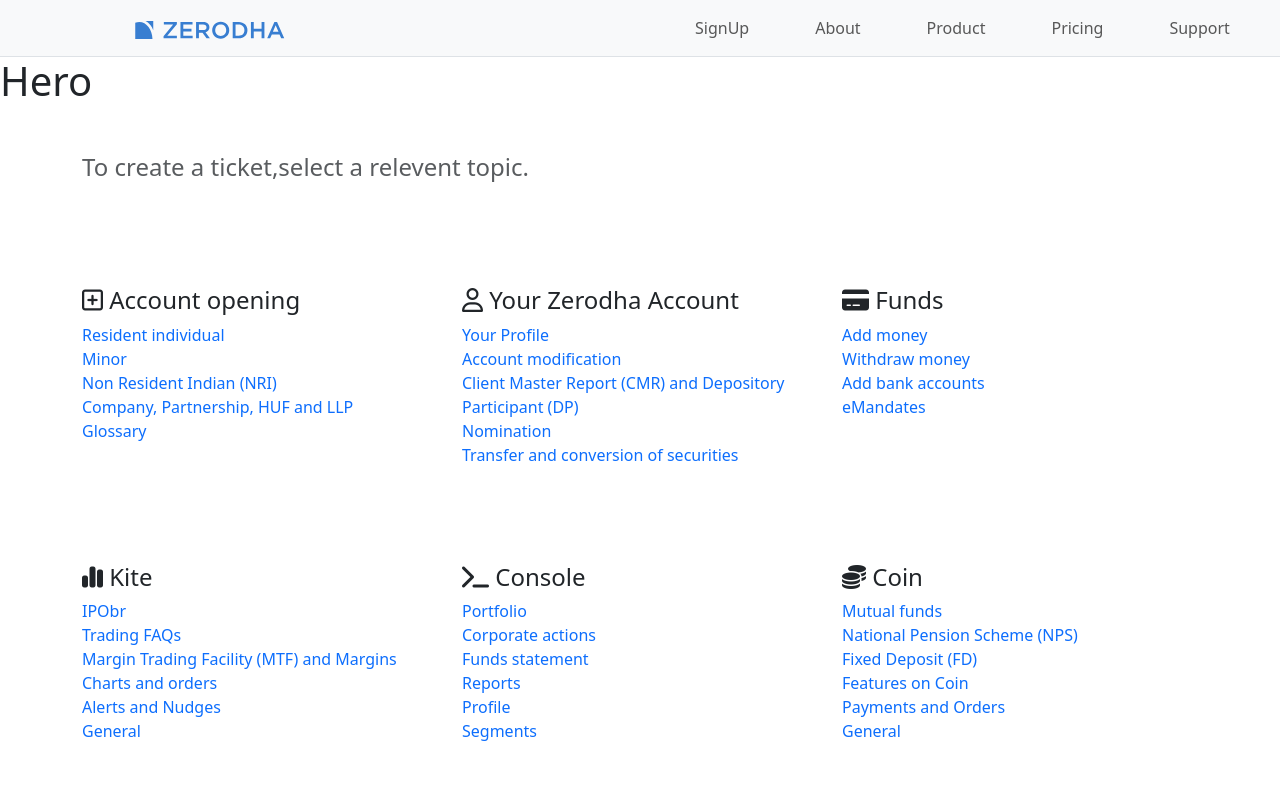
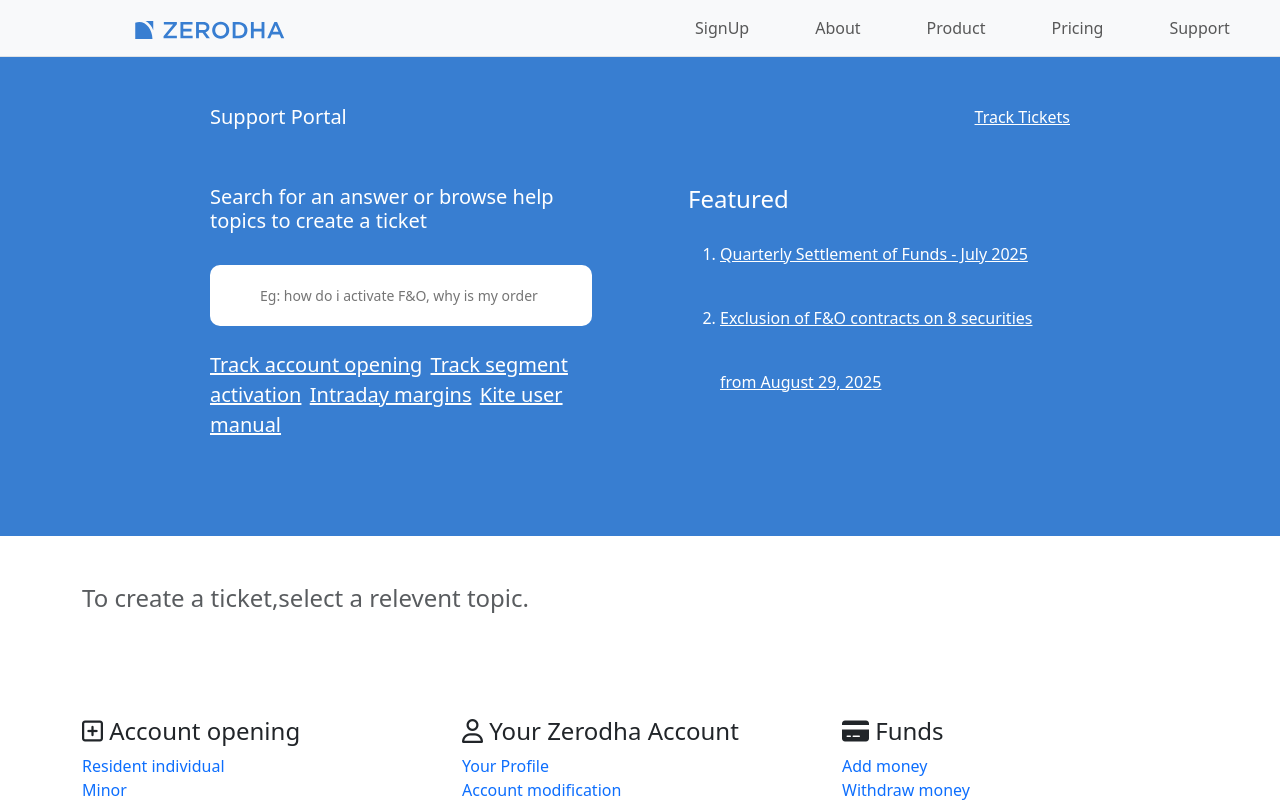
Before and after one commit to pulkitgaba009/Trading-Webapp, a React (Vite) app: page /support in a window 1280 px wide. Shown: the top 802 px of the page. Built offline with nearby package versions, Linux system fonts and the light colour scheme.

Commit message:
compleated support section

```diff
--- a/src/index.css
+++ b/src/index.css
@@ -1,3 +1,22 @@
 .nav-item{
     margin-left: 50px;
 }
+
+#supportHero{
+    background-color: rgb(56, 126, 209);
+    color: white;
+}
+
+#supportWrapper{
+    display: flex;
+    justify-content: space-between;
+    margin: 0 150px;
+}
+
+#supportHero input{
+    padding: 20px 50px;
+    width: 100%;
+    font-size: 14px;
+    border-radius:10px;
+    border: none;
+}
--- a/src/landing_page/support/Hero.jsx
+++ b/src/landing_page/support/Hero.jsx
@@ -1,7 +1,35 @@
 function Hero() {
-    return (
-        <h1>Hero</h1>
-     );
+  return (
+    <div className="container-fluid" id="supportHero">
+      <div className="px-5 pt-5" id="supportWrapper">
+        <h3 className="fs-5">Support Portal</h3>
+        <a  style={{color:"white"}} href="">Track Tickets</a>
+      </div>
+
+      <div className="row" style={{margin:"0 150px"}}>
+        <div className="col-6 p-5 mb-5">
+          <h1 className="fs-5">Search for an answer or browse help topics to create a ticket</h1> <br />
+          <input
+            type="text"
+            placeholder="Eg: how do i activate F&O, why is my order getting rejected ..."
+            id=""
+          /> <br /> <br />
+          <a  className="fs-5" style={{color:"white"}} href="">Track account opening</a> &nbsp;
+          <a  className="fs-5" style={{color:"white"}} href="">Track segment activation</a> &nbsp;
+          <a  className="fs-5" style={{color:"white"}} href="">Intraday margins</a> &nbsp;
+          <a  className="fs-5" style={{color:"white"}} href="">Kite user manual</a> &nbsp;
+        </div>
+        <div className="col-6 p-5 mb-5">
+          <h1 className="fs-4">Featured</h1>
+          <ol>
+            <li><a  style={{color:"white",lineHeight:"4"}} href="">Quarterly Settlement of Funds - July 2025</a></li>
+            <li><a  style={{color:"white",lineHeight:"4"}} href="">Exclusion of F&O contracts on 8 securities from August 29, 2025</a></li>
+          </ol>
+
+        </div>
+      </div>
+    </div>
+  );
 }
 
 export default Hero;
--- a/src/landing_page/support/Ticket.jsx
+++ b/src/landing_page/support/Ticket.jsx
@@ -6,7 +6,7 @@
       </div>
       <div className="row">
         <div className="col-4 mt-5 mb-5">
-          <h4><i class="fa-regular fa-square-plus"></i> Account opening</h4>
+          <h4><i className="fa-regular fa-square-plus"></i> Account opening</h4>
           <a style={{ textDecoration: "none" }} href="">
             Resident individual <br />
           </a>
@@ -25,7 +25,7 @@
         </div>
 
         <div className="col-4 mt-5 mb-5">
-          <h4><i class="fa-regular fa-user"></i> Your Zerodha Account</h4>
+          <h4><i className="fa-regular fa-user"></i> Your Zerodha Account</h4>
           <a style={{ textDecoration: "none" }} href="">
             Your Profile <br />
           </a>
@@ -44,7 +44,7 @@
         </div>
 
         <div className="col-4 mt-5 mb-5">
-          <h4><i class="fa-solid fa-credit-card"></i> Funds</h4>
+          <h4><i className="fa-solid fa-credit-card"></i> Funds</h4>
           <a style={{ textDecoration: "none" }} href="">
             Add money <br />
           </a>
@@ -62,7 +62,7 @@
 
       <div className="row">
         <div className="col-4 mt-5 mb-5">
-          <h4><i class="fa-solid fa-chart-simple"></i> Kite</h4>
+          <h4><i className="fa-solid fa-chart-simple"></i> Kite</h4>
           <a style={{ textDecoration: "none" }} href="">
             IPObr <br />
           </a>
@@ -84,7 +84,7 @@
         </div>
 
         <div className="col-4 mt-5 mb-5">
-          <h4><i class="fa-solid fa-terminal"></i> Console</h4>
+          <h4><i className="fa-solid fa-terminal"></i> Console</h4>
           <a style={{ textDecoration: "none" }} href="">
             Portfolio <br />
           </a>
@@ -106,7 +106,7 @@
         </div>
 
         <div className="col-4 mt-5 mb-5">
-          <h4><i class="fa-solid fa-coins"></i> Coin</h4>
+          <h4><i className="fa-solid fa-coins"></i> Coin</h4>
           <a style={{ textDecoration: "none" }} href="">
             Mutual funds <br />
           </a>
```
